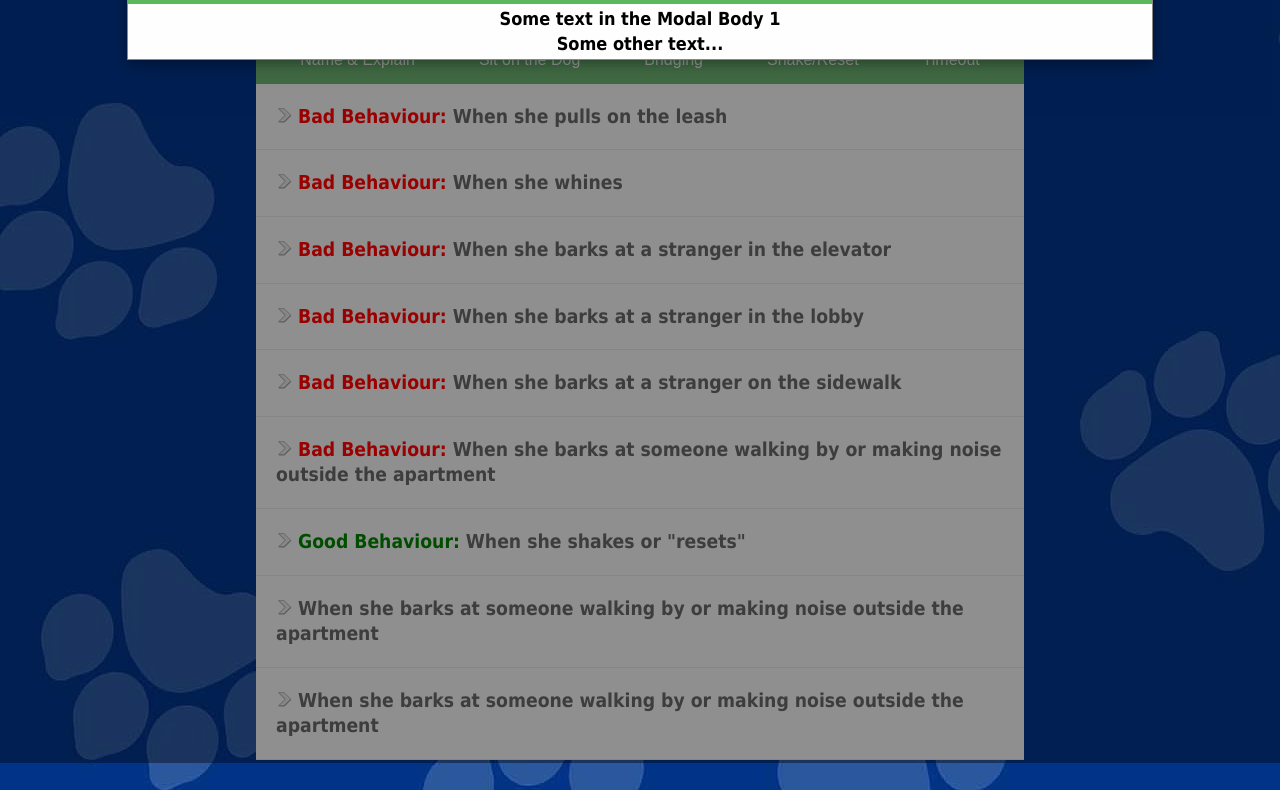
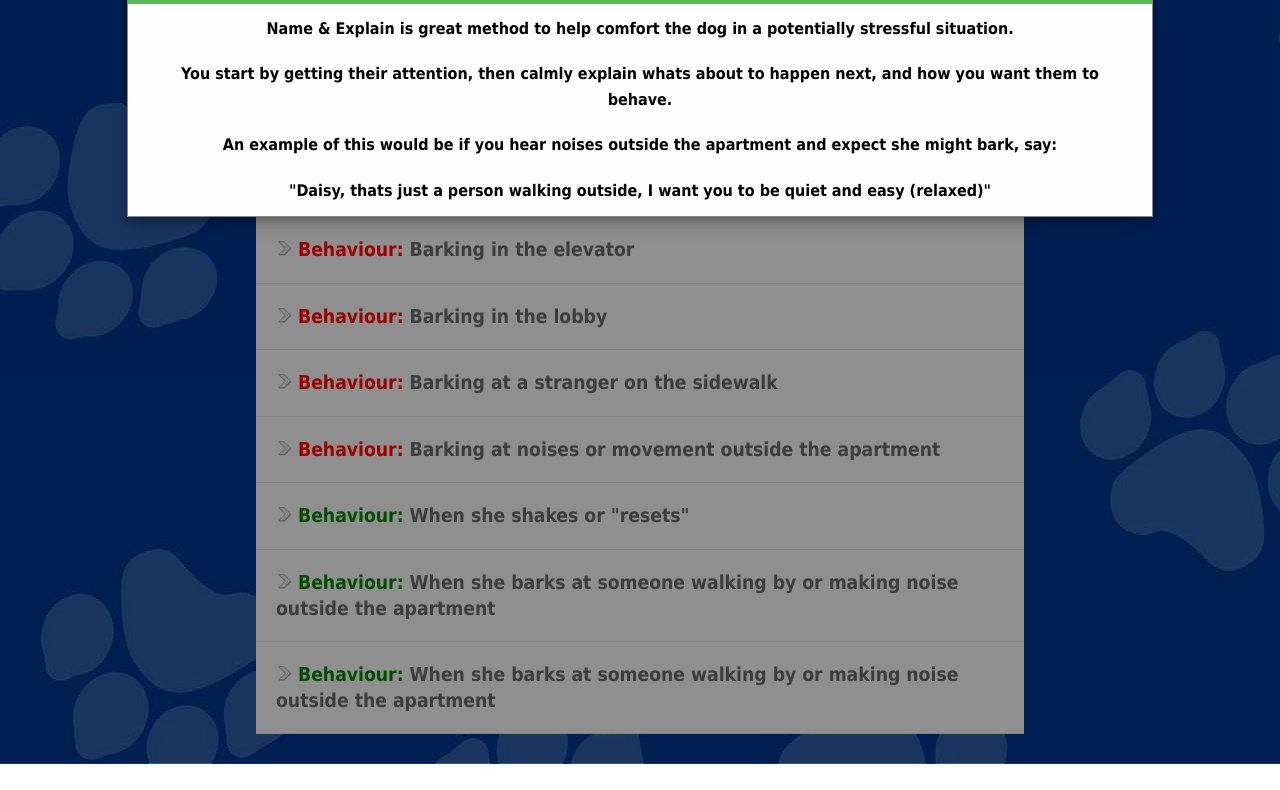
Before and after one commit to GramBam/no-daisy, a plain HTML site: page index.html in a window 1280 px wide. Both pictures are taken after a click on the button "Name & Explain". Shown: the part 137-927 px from the top of the page. After the commit the page ends 901 px from the top, so only its background shows below. Drawn offline with nearby package versions, Linux system fonts and the light colour scheme.

Commit message:
complete modal info + styling changes

```diff
--- a/index.html
+++ b/index.html
@@ -30,8 +30,10 @@
                 <h2>Name & Explain</h2>
               </div>
               <div class="modal-body">
-                <p>Some text in the Modal Body 1</p>
-                <p>Some other text...</p>
+                <p>Name & Explain is great method to help comfort the dog in a potentially stressful situation.</p>
+                <p>You start by getting their attention, then calmly explain whats about to happen next, and how you want them to behave.</p>
+                <p>An example of this would be if you hear noises outside the apartment and expect she might bark, say: </p>
+                <p>"Daisy, thats just a person walking outside, I want you to be quiet and easy (relaxed)"</p>
               </div>
             </div>
           </div>
@@ -44,8 +46,10 @@
               <h2>Sit on the Dog</h2>
             </div>
             <div class="modal-body">
-              <p>Some text in the Modal Body 2</p>
-              <p>Some other text...</p>
+              <p>Place Daisy on her leash, then sit on it, allowing her just enough length to lie quietly at your feet with a little bit of tension on the leash.</p>
+              <p>Be sure to “sit on the dog” when you are working on something else: watching television, reading the newspaper, working on the computer. This exercise should be done for a minimum 30 minutes, at least once, and preferably twice a day.</p>
+              <p>If she displays any un-relaxed behavior such as barking or whining (a very small amount of whining can be acceptable, she can't help it!) then you must reset the time back to 30 minutes.</p>
+              <p>Continue until she is quiet and settled for 30 minutes straight.</p>
             </div>
           </div>
         </div>
@@ -58,8 +62,10 @@
                 <h2>Bridging</h2>
               </div>
               <div class="modal-body">
-                <p>Some text in the Modal Body 2</p>
-                <p>Some other text...</p>
+                <p>When Daisy is about to enter a stessful situation, you'll want to first name & explain, then say:</p>
+                <p>"ready? good good good good good..."</p>
+                <p>Continue saying "good" until the situation passes, then follow up with a "Good job!"</p>
+                <p>An example of when you would use bridging is when you're about to pass by a stranger who has features that might trigger her</p>
               </div>
             </div>
           </div>
@@ -72,8 +78,7 @@
                 <h2>Shake/Reset</h2>
               </div>
               <div class="modal-body">
-                <p>Some text in the Modal Body 2</p>
-                <p>Some other text...</p>
+                <p>When Daisy is overly excited or stressed, she will often shake her body to calm herself down. </p>
               </div>
             </div>
           </div>
@@ -86,8 +91,9 @@
                 <h2>Timeout</h2>
               </div>
               <div class="modal-body">
-                <p>Some text in the Modal Body 2</p>
-                <p>Some other text...</p>
+                <p>When Daisy does a big nono (loud barking or excessive whinig), state: "timeout!" then put leash on and put her in the bathroom and close the door for a minimum of 20 seconds.</p>
+                <p>You'll want to be on the otherside of the bathroom door holding the leash the entire time.</p>
+                <p>Only let her out if she has completely stopped barking or whining.</p>
               </div>
             </div>
           </div>
@@ -95,31 +101,31 @@
     </div>
 
     <ul class="faq">
-      <li class="q"><img src="img/arrow.png"><strong class="bad"> Bad Behaviour: </strong>When she pulls on the leash</li>
+      <li class="q"><img src="img/arrow.png"><strong class="bad"> Behaviour: </strong> Pulling on the leash</li>
       <li class="a">Stop walking, wait until she relaxes the leash before resuming the walk.</li>
 
-      <li class="q"><img src="img/arrow.png"><strong class="bad"> Bad Behaviour: </strong> When she whines</li>
-      <li class="a">Pull down on her collar. If you are near a spray bottle, use it, but only a spray or two to the body, not to the face.</li>
+      <li class="q"><img src="img/arrow.png"><strong class="bad">  Behaviour: </strong> Whining</li>
+      <li class="a">Pull down on her collar. If you are near a spray bottle, use it, but only a spray or two to the body, not to the face. If whining persists, she gets a Timeout.</li>
 
-      <li class="q"><img src="img/arrow.png"><strong class="bad"> Bad Behaviour: </strong> When she barks at a stranger in the elevator</li>
+      <li class="q"><img src="img/arrow.png"><strong class="bad">  Behaviour: </strong> Barking in the elevator</li>
       <li class="a">Break her line of sight with the stranger. Pull down on her collar, and  </li>
 
-      <li class="q"><img src="img/arrow.png"><strong class="bad"> Bad Behaviour: </strong> When she barks at a stranger in the lobby</li>
+      <li class="q"><img src="img/arrow.png"><strong class="bad">  Behaviour: </strong> Barking in the lobby</li>
       <li class="a">Lorem ipsum dolor sit amet consectetur adipisicing elit. Quos molestias dolorum incidunt odit quibusdam vitae quidem voluptates quaerat ex, ipsum enim magnam ad fugit sint iure suscipit quas in reprehenderit.</li>
 
-      <li class="q"><img src="img/arrow.png"><strong class="bad"> Bad Behaviour: </strong> When she barks at a stranger on the sidewalk</li>
+      <li class="q"><img src="img/arrow.png"><strong class="bad">  Behaviour: </strong> Barking at a stranger on the sidewalk</li>
       <li class="a">Lorem ipsum dolor sit amet consectetur adipisicing elit. Quos molestias dolorum incidunt odit quibusdam vitae quidem voluptates quaerat ex, ipsum enim magnam ad fugit sint iure suscipit quas in reprehenderit.</li>
 
-      <li class="q"><img src="img/arrow.png"><strong class="bad"> Bad Behaviour: </strong> When she barks at someone walking by or making noise outside the apartment</li>
+      <li class="q"><img src="img/arrow.png"><strong class="bad">  Behaviour: </strong> Barking at noises or movement outside the apartment</li>
       <li class="a">Lorem ipsum dolor sit amet consectetur adipisicing elit. Quos molestias dolorum incidunt odit quibusdam vitae quidem voluptates quaerat ex, ipsum enim magnam ad fugit sint iure suscipit quas in reprehenderit.</li>
 
-      <li class="q"><img src="img/arrow.png"><strong class="good"> Good Behaviour: </strong> When she shakes or "resets"</li>
+      <li class="q"><img src="img/arrow.png"><strong class="good">  Behaviour: </strong> When she shakes or "resets"</li>
       <li class="a">Lorem ipsum dolor sit amet consectetur adipisicing elit. Quos molestias dolorum incidunt odit quibusdam vitae quidem voluptates quaerat ex, ipsum enim magnam ad fugit sint iure suscipit quas in reprehenderit.</li>
 
-      <li class="q"><img src="img/arrow.png"> When she barks at someone walking by or making noise outside the apartment</li>
+      <li class="q"><img src="img/arrow.png"><strong class="good">  Behaviour: </strong> When she barks at someone walking by or making noise outside the apartment</li>
       <li class="a">Lorem ipsum dolor sit amet consectetur adipisicing elit. Quos molestias dolorum incidunt odit quibusdam vitae quidem voluptates quaerat ex, ipsum enim magnam ad fugit sint iure suscipit quas in reprehenderit.</li>
 
-      <li class="q"><img src="img/arrow.png"> When she barks at someone walking by or making noise outside the apartment</li>
+      <li class="q"><img src="img/arrow.png"><strong class="good">  Behaviour: </strong> When she barks at someone walking by or making noise outside the apartment</li>
       <li class="a">Lorem ipsum dolor sit amet consectetur adipisicing elit. Quos molestias dolorum incidunt odit quibusdam vitae quidem voluptates quaerat ex, ipsum enim magnam ad fugit sint iure suscipit quas in reprehenderit.</li>
 
     </ul>
--- a/style.css
+++ b/style.css
@@ -168,6 +168,17 @@ h2 {
   color: #000;
 }
 
+.modal-body p {
+  padding: 10px;
+  font-size: 16px;
+}
+
+@media(max-width:417px) {
+  .modal-body p {
+    font-size: 13px;
+  }
+}
+
 .modal-footer {
   padding: 2px 16px;
   background-color: #5cb85c;
```
